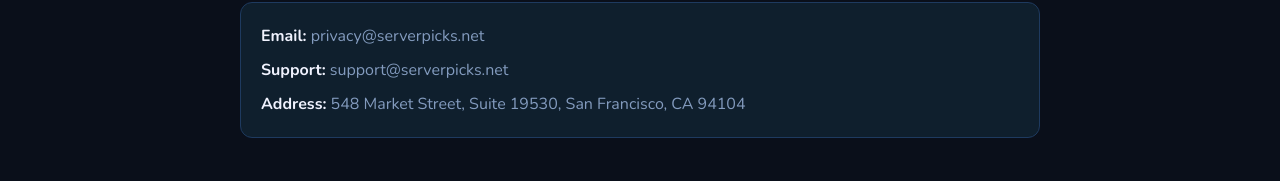
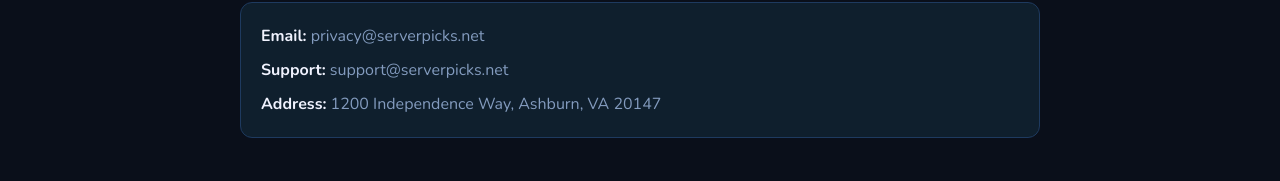
Before and after one commit to edi-picks-network/serverpicks, a Next.js app: page /privacy in a window 1280 px wide. Shown: the part 3246-3427 px from the top of the page. Built offline with nearby package versions, Linux system fonts and the light colour scheme.

Commit message:
Fix brand: clean up gmail, shared addresses, brand contamination

```diff
--- a/app/privacy/page.tsx
+++ b/app/privacy/page.tsx
@@ -214,7 +214,7 @@
             <div className="mt-4 p-5 bg-[#0F1F2D] border border-[#1E3A5F] rounded-xl">
               <p className="mb-2"><strong className="text-[#F0F2FE]">Email:</strong> privacy@serverpicks.net</p>
               <p className="mb-2"><strong className="text-[#F0F2FE]">Support:</strong> support@serverpicks.net</p>
-              <p><strong className="text-[#F0F2FE]">Address:</strong> 548 Market Street, Suite 19530, San Francisco, CA 94104</p>
+              <p><strong className="text-[#F0F2FE]">Address:</strong> 1200 Independence Way, Ashburn, VA 20147</p>
             </div>
           </section>
         </div>
```
